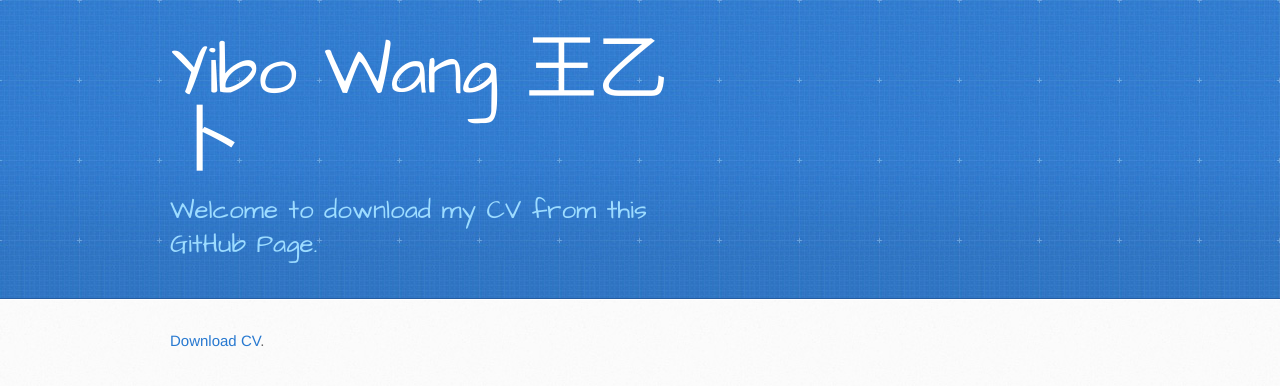
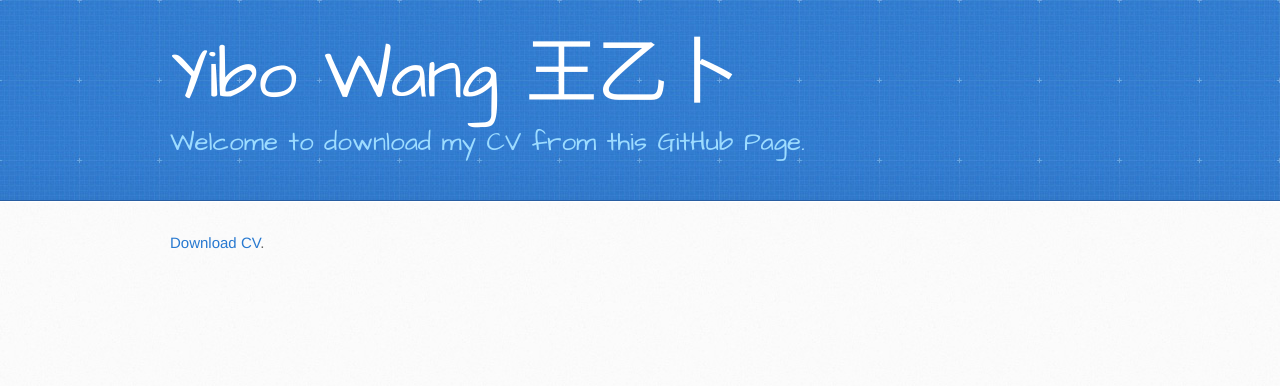
Before and after one commit to yeebowang/CVpage, a Jekyll site: the page built from index.md, in a window 1280 px wide. Shown: the top 386 px of the page. Built offline with Jekyll 4.4.1, drawn with Linux system fonts in a browser that asks for light colours.

Commit message:
Update jekyll-theme-architect.scss

```diff
--- a/_sass/jekyll-theme-architect.scss
+++ b/_sass/jekyll-theme-architect.scss
@@ -24,15 +24,15 @@ a:hover {
 }
 
 header {
-  padding-top: 36px;
-  padding-bottom: 36px;
+  padding-top: 40px;
+  padding-bottom: 40px;
   font-family: 'Architects Daughter', 'Helvetica Neue', Helvetica, Arial, serif;
   background: #2e7bcf url(../images/header-bg.jpg) 0 0 repeat-x;
   border-bottom: solid 1px #275da1;
 }
 
 header h1 {
-  width: 540px;
+  width: 800px;
   margin-top: 0;
   margin-bottom: 0.2em;
   font-size: 72px;
@@ -43,7 +43,7 @@ header h1 {
 }
 
 header h2 {
-  width: 540px;
+  width: 800px;
   margin-top: 0;
   margin-bottom: 0;
   font-size: 26px;
```
